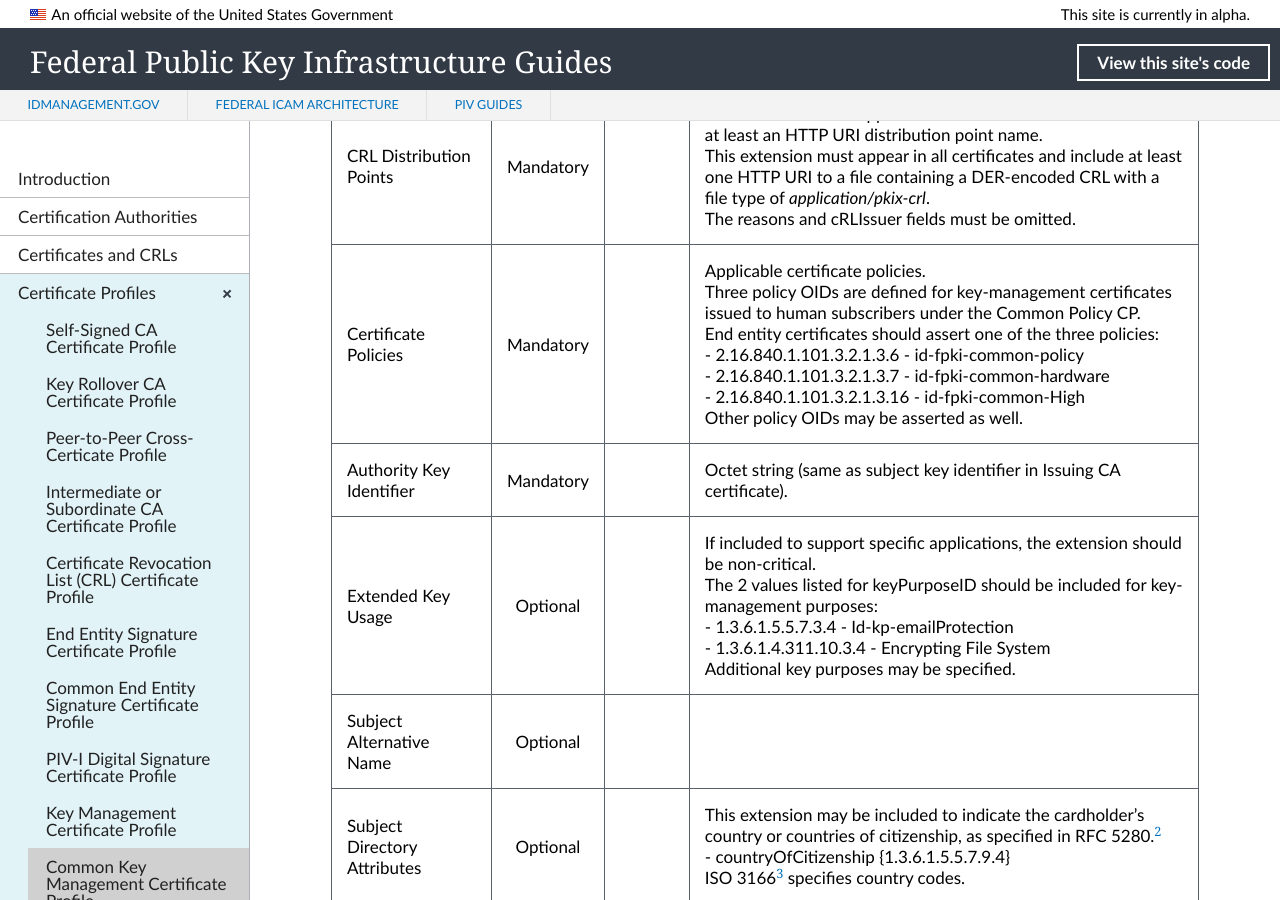
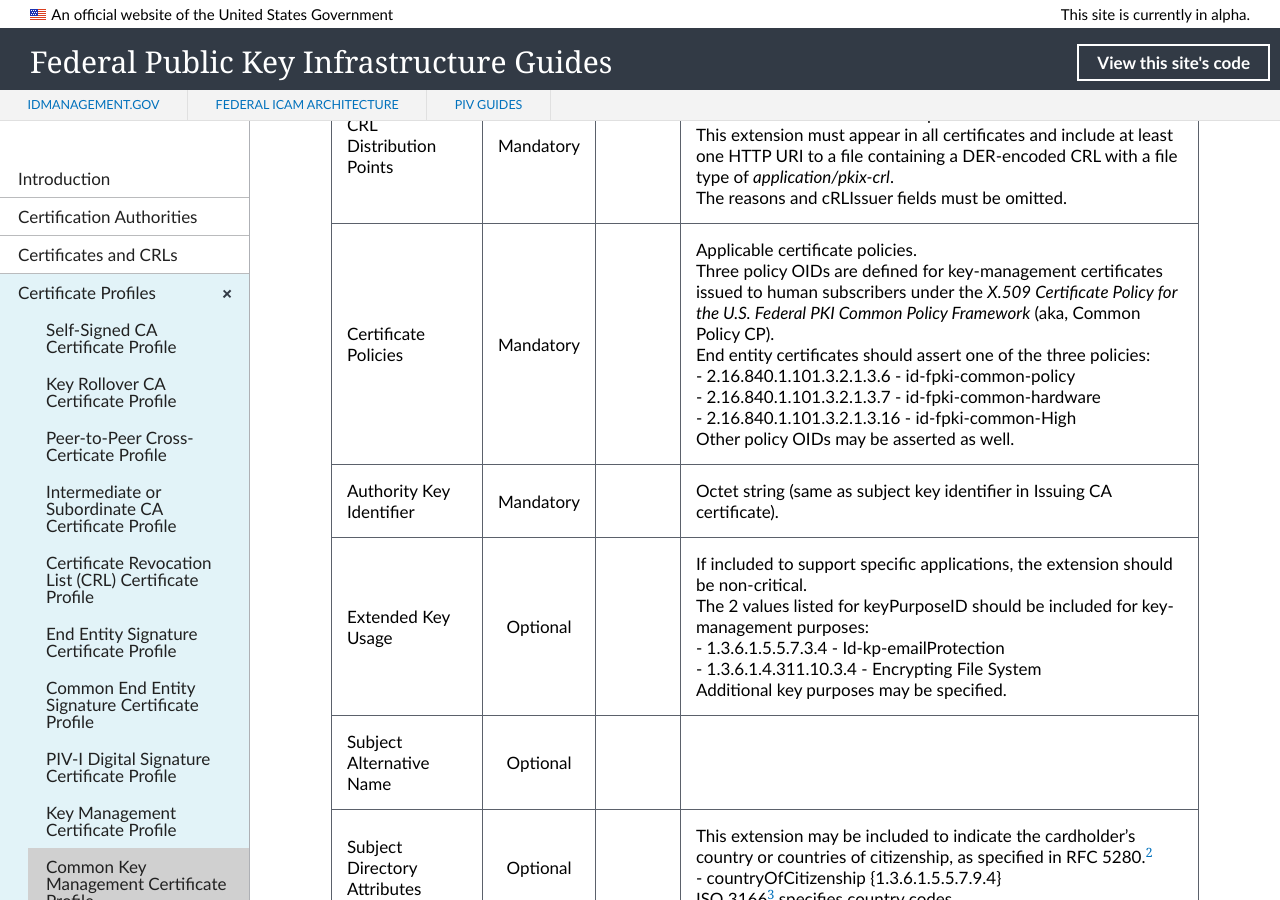
Before and after one commit to GSA/fpki-guides, a Jekyll site: the page built from _profiles/10_common_key_mgmt.md, in a window 1280 px wide and 900 px high, scrolled down 1485 px. Built offline with Jekyll 4.4.1, drawn with Linux system fonts in a browser that asks for light colours; nearby versions of some CDN libraries; library files that are not in the unit come from our copies.

Commit message:
Update 10_common_key_mgmt.md
Added Common Policy CP title

```diff
--- a/_profiles/10_common_key_mgmt.md
+++ b/_profiles/10_common_key_mgmt.md
@@ -22,7 +22,7 @@
 | Authority Information Access   | Mandatory  |  | id-ad-caIssuers {1.3.6.1.5.5.7.48.2} access method entry that contains HTTP URL for .p7c file containing certificates issued to Issuing CA.<BR>id-ad-ocsp {1.3.6.1.5.5.7.48.1} access method entry that contains HTTP URL for the Issuing CA OCSP Responder. |
 | Subject Key Identifier   | Mandatory |  | Octet string.  |
 | CRL Distribution Points   | Mandatory |   |  This extension must appear in all certificates and must include at least an HTTP URI distribution point name.<br>This extension must appear in all certificates and include at least one HTTP URI to a file containing a DER-encoded CRL with a file type of _application/pkix-crl_.<br>The reasons and cRLIssuer fields must be omitted. <!--Redundancy issue. Clarify meaning.--> |
-| Certificate Policies   | Mandatory  |  | Applicable certificate policies.<br>Three policy OIDs are defined for key-management certificates issued to human subscribers under the Common Policy CP.<BR>End entity certificates should assert one of the three policies:<BR>- 2.16.840.1.101.3.2.1.3.6 - id-fpki-common-policy<br>- 2.16.840.1.101.3.2.1.3.7 - id-fpki-common-hardware<br>- 2.16.840.1.101.3.2.1.3.16 - id-fpki-common-High<BR>Other policy OIDs may be asserted as well. |
+| Certificate Policies   | Mandatory  |  | Applicable certificate policies.<br>Three policy OIDs are defined for key-management certificates issued to human subscribers under the _X.509 Certificate Policy for the U.S. Federal PKI Common Policy Framework_ (aka, Common Policy CP).<br>End entity certificates should assert one of the three policies:<BR>- 2.16.840.1.101.3.2.1.3.6 - id-fpki-common-policy<br>- 2.16.840.1.101.3.2.1.3.7 - id-fpki-common-hardware<br>- 2.16.840.1.101.3.2.1.3.16 - id-fpki-common-High<BR>Other policy OIDs may be asserted as well. |
 | Authority Key Identifier   | Mandatory  |  | Octet string (same as subject key identifier in Issuing CA certificate). |
 | Extended Key Usage   | Optional |  |  If included to support specific applications, the extension should be non-critical.<br>The 2 values listed for keyPurposeID should be included for key-management purposes:<BR>- 1.3.6.1.5.5.7.3.4 - Id-kp-emailProtection<br>- 1.3.6.1.4.311.10.3.4 - Encrypting File System<br>Additional key purposes may be specified.  |
 |Subject Alternative Name   | Optional  |  |   |
```
